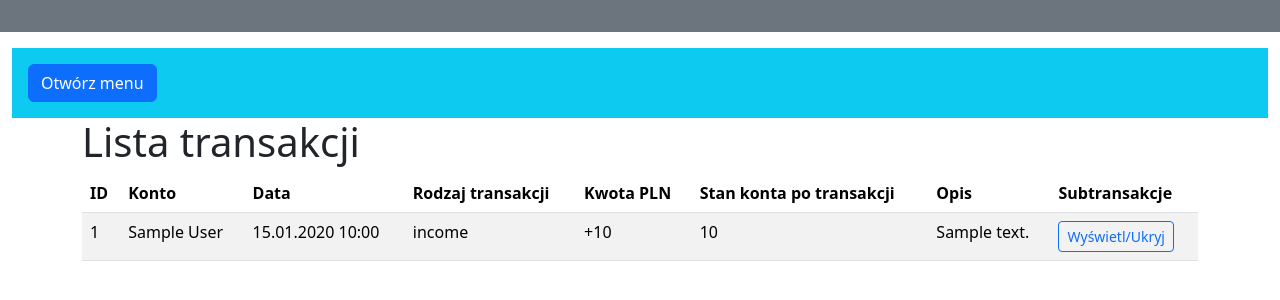
After one commit to infoshareacademy/jpydzr6-monkeys, a Django app: page /monkey-budget/transakcje/lista/ in a window 1280 px wide. The commit adds this page. Shown: the top 300 px of the page. Run offline with Django 5.2, Linux system fonts and the light colour scheme; tables that the repository leaves empty hold one stand-in row (values such as "Sample post"); some libraries are stand-ins or nearby versions.

Commit message:
Added all changes from PR Feature/jpydzr6 mon 84 transaction list

```diff
--- a/monkeys/monkey_budget/templates/account/base.html
+++ b/monkeys/monkey_budget/templates/account/base.html
@@ -25,9 +25,8 @@
                   <a class='btn btn-info' href="{% url 'dodaj-konto'%}">Dodaj konto</a>
                   <h1 class="offcanvas-title" style="font-family: 'Papyrus', cursive">Transakcje</h1>
                   <br>
-<!--                  trzeba dodać odnośniki do odpowiednich widoków transakcji-->
                       <a class="btn btn-info" href="{% url 'nowa-transakcja' %}">Dodaj transakcję</a>
-                  <a class='btn btn-info'>Wyświetl transakcje</a><br>
+                      <a class='btn btn-info' href="{% url 'lista-transakcji' %}">Wyświetl transakcje</a><br>
                   <br><br><br>
                   <a class='btn btn-secondary' href="{% url 'dashboard'%}">Powrót do strony głównej</a><br>
               </div>
--- /dev/null
+++ b/monkeys/monkey_budget/templates/account/transactions_list.html
@@ -0,0 +1,79 @@
+{% extends 'account/base.html' %}
+{% load django_bootstrap5 %}
+
+{% block title %}
+Lista transakcji
+{% endblock title %}
+
+{% block content %}
+<div class="container">
+    <h1>Lista transakcji</h1>
+    <table class="table table-striped">
+        <thead>
+        <tr>
+            <th>ID</th>
+            <th>Konto</th>
+            <th>Data</th>
+            <th>Rodzaj transakcji</th>
+            <th>Kwota PLN</th>
+            <th>Stan konta po transakcji</th>
+            <th>Opis</th>
+            <th>Subtransakcje</th>
+        </tr>
+        </thead>
+        <tbody>
+        {% for transaction in transactions %}
+            <tr>
+                <td>{{ transaction.id }}</td>
+                <td>{{ transaction.account.name }}</td>
+                <td>{{ transaction.date|date:"d.m.Y H:i" }}</td>
+                <td>{{ transaction.get_transaction_direction_display }}</td>
+                <td>
+                    {% if transaction.transaction_direction == 'IN' %}
+                        +{{ transaction.total }}
+                    {% else %}
+                        -{{ transaction.total }}
+                    {% endif %}
+                </td>
+                <td>{{ transaction.balance_after_transaction }}</td>
+                <td>{{ transaction.description }}</td>
+                <td>
+                    <button class="btn btn-sm btn-outline-primary"
+                            type="button"
+                            data-bs-toggle="collapse"
+                            data-bs-target="#subs-{{ transaction.pk }}"
+                            aria-expanded="false"
+                            aria-controls="subs-{{ transaction.pk }}">
+                        Wyświetl/Ukryj
+                    </button>
+                </td>
+            </tr>
+            <tr id="subs-{{ transaction.pk }}" class="collapse">
+                <td colspan="8">
+                    <table class="table table-bordered">
+                        <thead>
+                        <tr>
+                            <th>ID sub</th>
+                            <th>Kwota PLN</th>
+                            <th>Opis</th>
+                        </tr>
+                        </thead>
+                        <tbody>
+                        {% for sub in transaction.sub_transaction.all %}
+                            <tr>
+                                <td>{{ sub.id }}</td>
+                                <td>{{ sub.amount }}</td>
+                                <td>{{ sub.description }}</td>
+                            </tr>
+                        {% empty %}
+                            <tr><td colspan="3">Brak subtransakcji</td></tr>
+                        {% endfor %}
+                        </tbody>
+                    </table>
+                </td>
+            </tr>
+        {% endfor %}
+        </tbody>
+    </table>
+</div>
+{% endblock content %}
--- a/monkeys/monkey_budget/urls.py
+++ b/monkeys/monkey_budget/urls.py
@@ -7,5 +7,6 @@ urlpatterns = [
     path('konta/usun-konto/<int:account_id>', views.delete_money_account, name='usun-konto'),
     path('konta/<int:account_id>', views.show_money_account, name='pokaz-konto'),
     path('', views.dashboard, name='dashboard'),
-    path('transakcje/nowa/', views.transaction_create_or_update, name='nowa-transakcja')
+    path('transakcje/nowa/', views.transaction_create_or_update, name='nowa-transakcja'),
+    path('transakcje/lista/', views.transaction_list, name='lista-transakcji'),
 ]
--- a/monkeys/monkey_budget/views.py
+++ b/monkeys/monkey_budget/views.py
@@ -100,3 +100,9 @@ def transaction_create_or_update(request, pk=None):
         'formset': formset,
         'accounts': all_accounts,
     })
+
+def transaction_list(request):
+    transactions = Transaction.objects.all().order_by('-date')
+    return render(request, 'account/transactions_list.html', {
+        'transactions': transactions,
+    })
```
